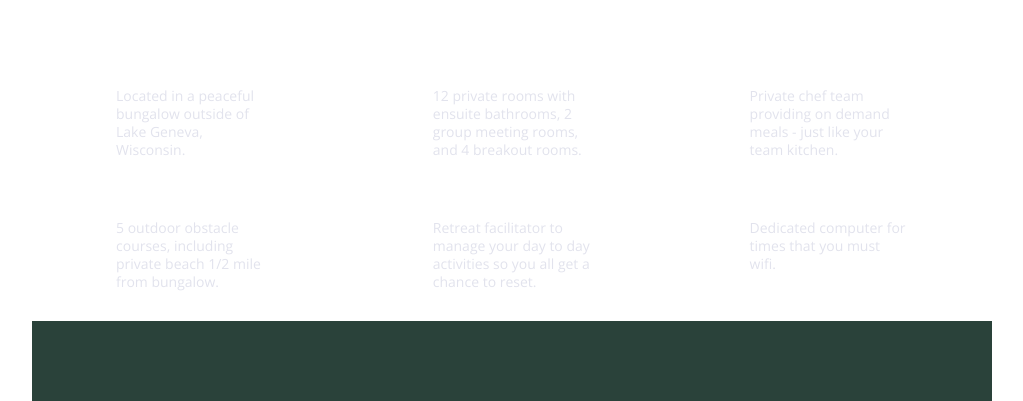
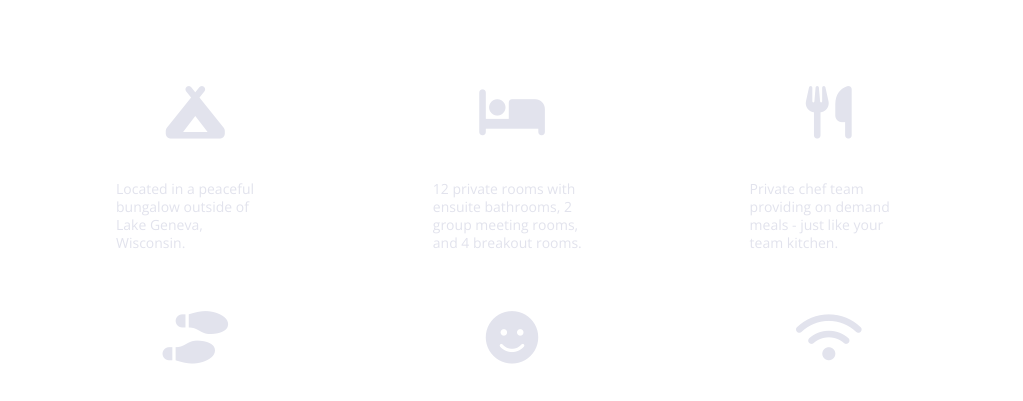
Before and after one commit to sarahlibx/unplugged-responsive-site, a website built with Parcel: page html5-boilerplate/index.html in a window 1280 px wide. Shown: the part 1074-1475 px from the top of the page, without its empty margins (128-1151 px from the left). Built offline with nearby package versions, Linux system fonts and the light colour scheme.

Commit message:
Added features icons

```diff
--- a/html5-boilerplate/css/main.css
+++ b/html5-boilerplate/css/main.css
@@ -570,6 +570,10 @@ flex-basis: 50%;
     width: 50%;
 }
 
+.features i {
+	font-size: 3.75em;
+    margin-bottom: 40px;
+}
 /* Reviews */
 .reviews article {
 display: flex;
--- a/html5-boilerplate/index.html
+++ b/html5-boilerplate/index.html
@@ -21,6 +21,9 @@
 
     <!-- Google fonts -->
   <link href="https://fonts.googleapis.com/css?family=Open+Sans:400,700|Poppins:500,700" rel="stylesheet">
+
+  <!-- Font Awesome -->
+  <script src="https://kit.fontawesome.com/be96357421.js" crossorigin="anonymous"></script>
 
   <meta name="theme-color" content="#fafafa">
 </head>
@@ -68,27 +71,27 @@
     <h2>Have the work week you always dreamed of - without the bad wifi.</h2>
 
     <div class="features-items"><article>
-      <p class="fontawesome-icon"></p>
+      <p class="fontawesome-icon"><i class="fas fa-campground"></i></p>
       <p class="features-item-description">Located in a peaceful bungalow outside of Lake Geneva, Wisconsin.</p>
   </article>
   <article>
-    <p class="fontawesome-icon"></p>
+    <p class="fontawesome-icon"><i class="fas fa-bed"></i></p>
     <p class="features-item-description">12 private rooms with ensuite bathrooms, 2 group meeting rooms, and 4 breakout rooms.</p>
 </article>
 <article>
-  <p class="fontawesome-icon"></p>
+  <p class="fontawesome-icon"><i class="fas fa-utensils"></i></p>
   <p class="features-item-description">Private chef team providing on demand meals - just like your team kitchen.</p>
 </article>
 <article>
-  <p class="fontawesome-icon"></p>
+  <p class="fontawesome-icon"><i class="fas fa-shoe-prints"></i></p>
   <p class="features-item-description">5 outdoor obstacle courses, including private beach 1/2 mile from bungalow.</p>
 </article>
 <article>
-  <p class="fontawesome-icon"></p>
+  <p class="fontawesome-icon"><i class="fas fa-smile"></i></p>
   <p class="features-item-description">Retreat facilitator to manage your day to day activities so you all get a chance to reset.</p>
 </article>
 <article>
-  <p class="fontawesome-icon"></p>
+  <p class="fontawesome-icon"><i class="fas fa-wifi"></i></p>
   <p class="features-item-description">Dedicated computer for times that you must wifi.</p>
 </article>
   </div>
```
Also changed, not shown: faq/index.html (+3 -0 lines).
